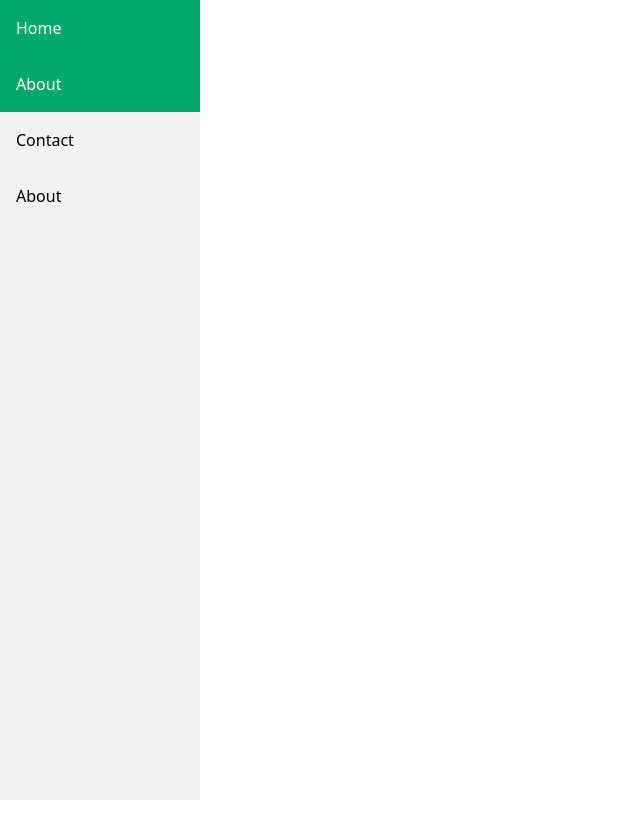
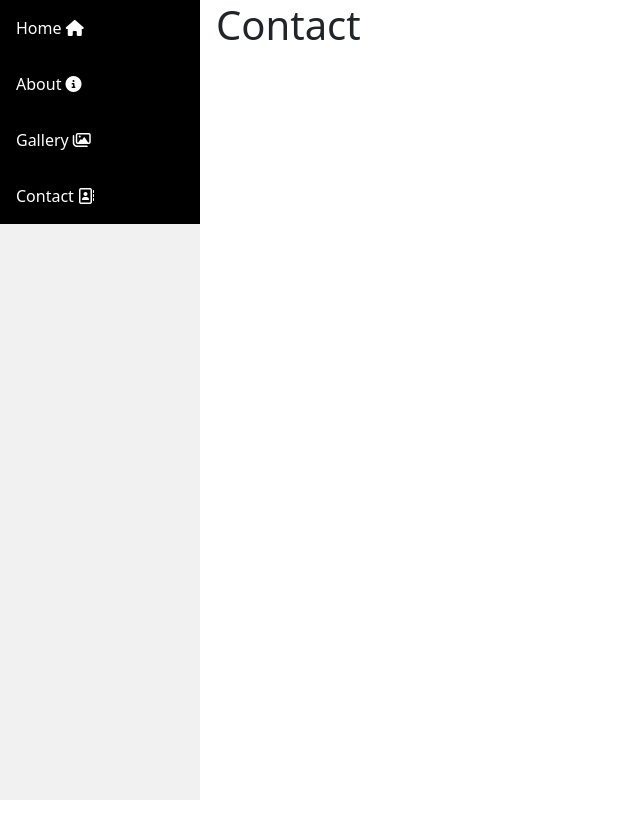
Before and after one commit to dannauu/carlisle-overhead-doors, a React (Create React App) app: page /Contact in a window 1280 px wide. Shown: the top 838 px of the page, without its empty margins (0-640 px from the left). Before the commit the page ends 800 px from the top, so only its background shows below. Built offline with nearby package versions, Linux system fonts and the light colour scheme.

Commit message:
added more components

```diff
--- a/src/App.css
+++ b/src/App.css
@@ -19,7 +19,7 @@
 
   /* Active/current link */
   .sidebar a.active {
-    background-color: #04AA6D;
+    background-color: #000000;
     color: white;
   }
 
--- /dev/null
+++ b/src/components/Contact.js
@@ -0,0 +1,11 @@
+import React from 'react'
+
+const Contact = () => {
+    return (
+        <div className='content'>
+            <h1>Contact</h1>
+        </div>
+    )
+}
+
+export default Contact
--- /dev/null
+++ b/src/components/Gallery.js
@@ -0,0 +1,11 @@
+import React from 'react'
+
+const Gallery = () => {
+    return (
+        <div  className='content'>
+            <h1>Gallery</h1>
+        </div>
+    )
+}
+
+export default Gallery
--- a/src/components/Navigation.js
+++ b/src/components/Navigation.js
@@ -2,18 +2,23 @@ import React from 'react'
 import { Route, BrowserRouter as Router, Link, Switch } from "react-router-dom";
 import Home from './Home'
 import About from './About'
+import Gallery from './Gallery'
+import Contact from './Contact'
+
 const Navigation = () => {
     return (
         <Router>
             <div className="sidebar">
-                <Link className="active" to='/'>Home</Link>
-                <Link className="active" to='/About'>About</Link>
-                <a href="#contact">Contact</a>
-                <a href="#about">About</a>
+                <Link className="active" to='/'> Home <i className="fas fa-home"></i></Link>
+                <Link className="active" to='/About'> About <i className="fas fa-info-circle"></i></Link>
+                <Link className="active" to='/Gallery'> Gallery <i className="far fa-images"></i></Link>
+                <Link className="active" to='/Contact'> Contact <i className="far fa-address-book"></i></Link>
             </div>
         <Switch>
             <Route path="/" exact component={Home} />
-            <Route path="/About" exact component={About} />
+            <Route path="/About" component={About} />
+            <Route path="/Gallery" component={Gallery} />
+            <Route path="/Contact" component={Contact} />
         </Switch>
         </ Router>
     )
```
